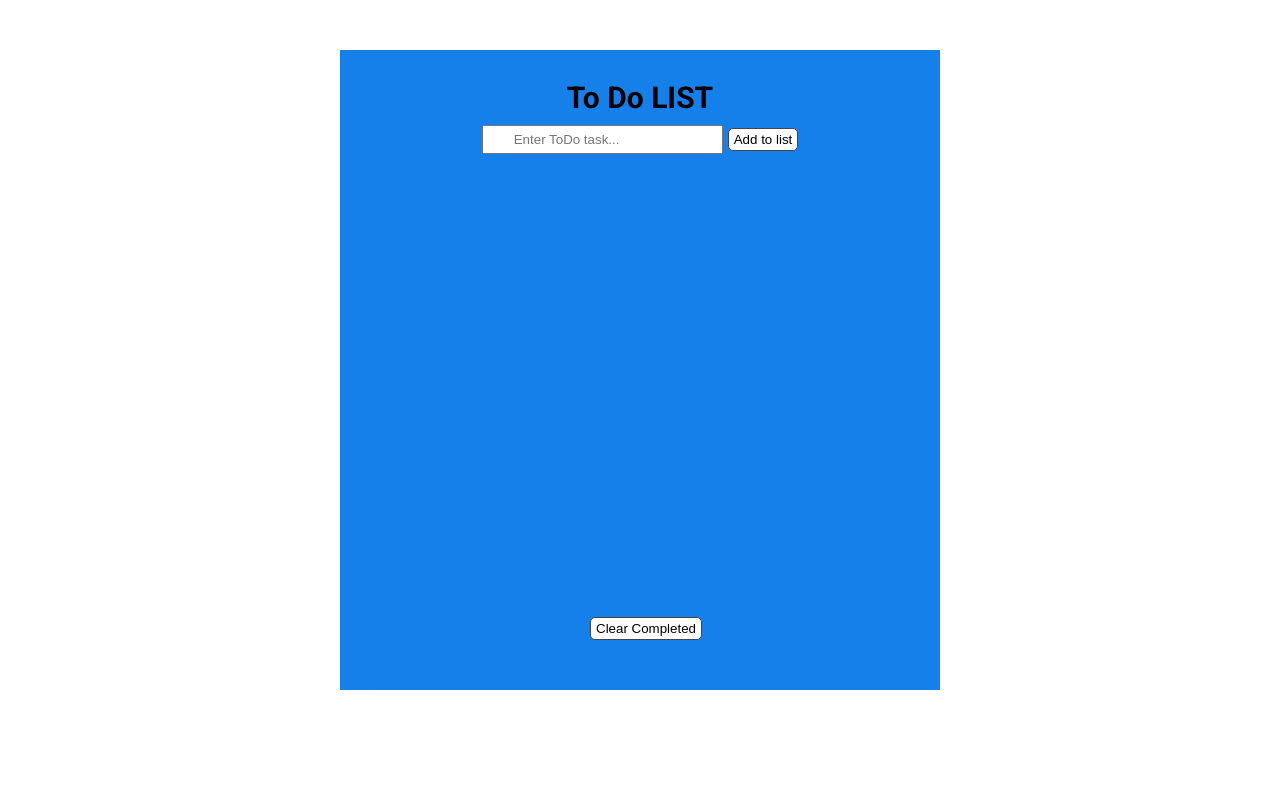
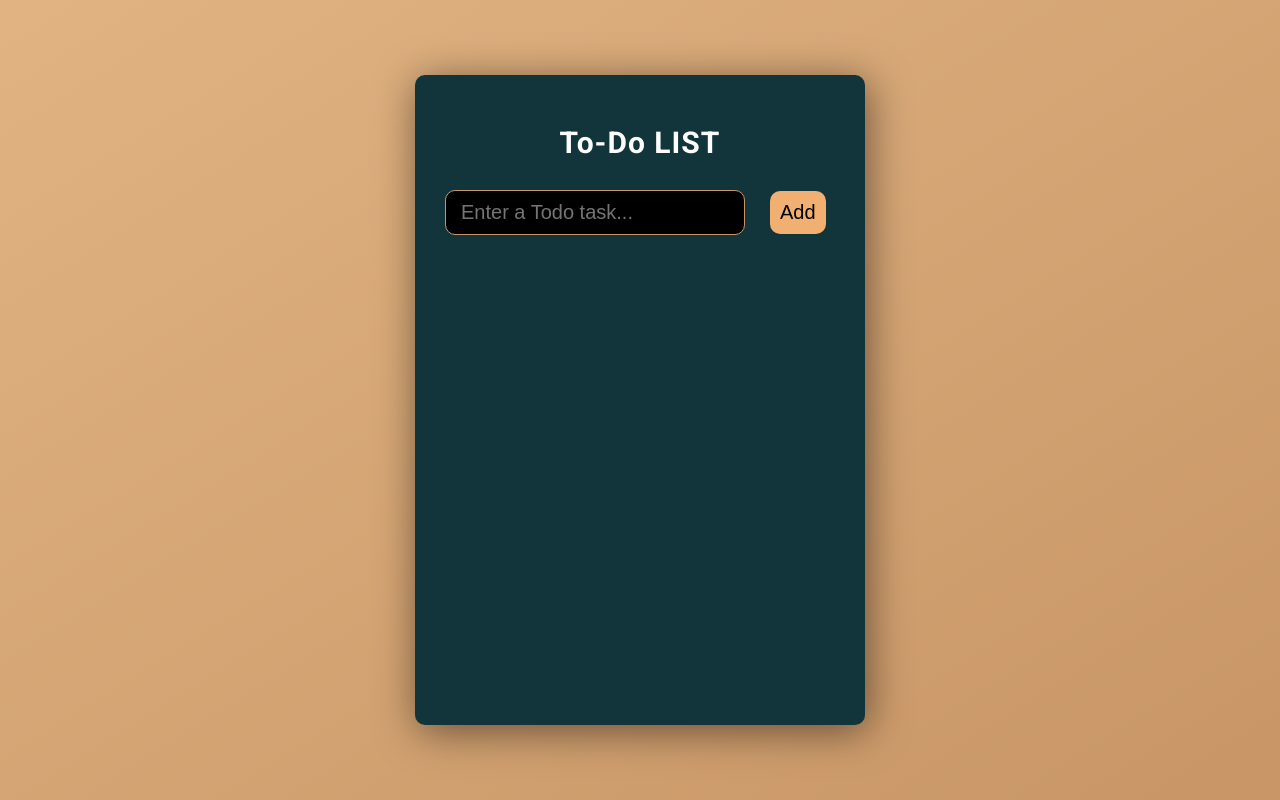
Before and after one commit to ichiomafrancis/todoList, a React (Create React App) app: page / in a window 1280 px wide. Built offline with nearby package versions, Linux system fonts and the light colour scheme.

Commit message:
the complete work

```diff
--- a/public/index.html
+++ b/public/index.html
@@ -7,8 +7,7 @@
     <meta name="theme-color" content="#000000" />
     <meta
       name="description"
-      content="Web site created using create-react-app"
-    />
+      content="Web site created using create-react-app" />
     <link rel="apple-touch-icon" href="%PUBLIC_URL%/logo192.png" />
     <!--
       manifest.json provides metadata used when your web app is installed on a
@@ -29,9 +28,14 @@
     <link rel="preconnect" href="https://fonts.gstatic.com" crossorigin />
     <link
       href="https://fonts.googleapis.com/css2?family=Roboto:wght@400;500;700&display=swap"
-      rel="stylesheet"
-    />
+      rel="stylesheet" />
     <!-- Font link ends here -->
+
+    <!-- Font awesome link starts here -->
+    <script
+      src="https://kit.fontawesome.com/649cec322d.js"
+      crossorigin="anonymous"></script>
+    <!-- Font awesome link ends here -->
     <title>Todo List</title>
   </head>
   <body>
--- a/src/App.css
+++ b/src/App.css
@@ -5,75 +5,127 @@
 }
 
 .app {
-  width: 60rem;
-  margin: 5rem auto;
-  background-color: #1680ea;
-  height: 80vh;
-  padding: 3rem 5rem;
+  background-color: #12343b;
+  min-width: 45rem;
+  min-height: 65rem;
+  padding: 3rem;
+  border-radius: 1rem;
+  box-shadow: 0.3rem 0.6rem 4rem rgba(0, 0, 0, 0.5);
+  margin: 1rem 0;
   position: relative;
 }
 
-.header > h1 {
-  margin-bottom: 1rem;
+.header {
+  font-size: 1.5rem;
+  color: #fff;
   text-align: center;
-  font-size: 3rem;
+  margin-top: 2rem;
+  margin-bottom: 3rem;
+  letter-spacing: 0.1rem;
 }
 
-.input--form {
+.form {
   display: flex;
-  justify-content: center;
+  gap: 2.5rem;
   align-items: center;
+  margin-bottom: 3rem;
+}
+.form-input {
+  outline: none;
+  width: 30rem;
+  padding: 1rem 1.5rem;
+  font-size: 2rem;
+  color: #ccc;
+  background-color: #000;
+  border: 0.1rem solid #c89666;
+  border-radius: 1rem;
+}
+
+button {
+  font-size: 2rem;
+  padding: 1rem;
+  border-radius: 1rem;
+  border: none;
+  cursor: pointer;
+  box-shadow: 0 1px 3px 0 rgba(0, 0, 0, 0.02);
+}
+
+button:hover {
+  transform: translateY(-1px);
+  box-shadow: 0 4px 12px rgba(0, 0, 0, 0.1);
+}
+
+.button-add {
+  background-color: #f1af71;
+}
+
+.list-wrapper {
   margin-bottom: 2rem;
 }
 
-.input--form > input {
-  padding: 0.5rem 3rem;
-  margin-right: 0.5rem;
+.list-item {
+  display: flex;
+  justify-content: space-between;
+  align-items: center;
+  border: 0.1rem solid #ccc;
+  border-radius: 0.5rem;
+  padding: 1rem;
+  padding-right: 0;
+  max-height: 3rem;
 }
 
-button {
-  border: 0.1rem solid #444;
-  padding: 0.3rem 0.5rem;
-  background-color: #fff;
-  border-radius: 0.5rem;
-  /* box-shadow: 0.3rem 0.3rem 0.3rem rgba(218, 13, 13, 0.1); */
+.list {
+  width: 22rem;
+  background-color: #12343b;
+  border: none;
+  color: #ccc;
+  font-size: 2rem;
+  padding-left: 1rem;
 }
 
-button:hover,
-button:active {
-  /* color: ; */
-  background-color: #16e027;
-  cursor: pointer;
+.button-complete,
+.button-edit,
+.button-delete {
+  outline: none;
+  padding: 0.5rem 1rem;
+  background-color: transparent;
+  border-radius: 50%;
 }
 
-.delete:hover,
-.delete:active {
-  /* color: ; */
+.button-complete {
+  color: #ff6c6c;
+}
+
+.button-edit {
+  color: #e2d029;
+}
+
+.button-delete {
+  color: lightseagreen;
+}
+
+.button-delete:hover,
+.button-delete:active {
   background-color: #f00;
 }
 
-.clear--completed {
+.complete {
+  text-decoration-style: solid;
+  text-decoration-line: line-through;
+  text-decoration-color: #ff6c6c;
+  opacity: 0.6;
+}
+
+input:focus,
+button:focus {
+  outline: none;
+}
+
+/* .clear--completed {
+  background-color: #f1af71;
+  padding: 1rem;
   position: absolute;
   bottom: 5rem;
-  left: 25rem;
-}
-
-.todo {
-  display: flex;
-  gap: 0.5rem;
-  align-items: center;
-  margin-bottom: 1rem;
-}
-
-.strike {
-  text-decoration: line-through;
-}
-
-.todo--item {
-  width: fit-content;
-  /* outline: none; */
-  border: 0.1rem solid #ccc;
-  padding: 0.3rem 3rem;
-  font-size: 2.5rem;
-  background-color: #ccc;
-}
+  left: 50%;
+  translate: -50% -50%;
+} */
--- a/src/App.js
+++ b/src/App.js
@@ -1,4 +1,4 @@
-import React, { useState } from "react";
+import React, { useState, useEffect } from "react";
 import "./App.css";
 import Header from "./components/Header";
 import InputForm from "./components/InputForm";
@@ -6,23 +6,37 @@ import ToDoList from "./components/ToDoList";
 // import { items } from "./components/Items";
 
 const App = () => {
-  const [todoList, setTodoList] = useState([]);
+  const initialState = JSON.parse(localStorage.getItem("todoList")) || [];
+  const [input, setInput] = useState("");
+  const [todoList, setTodoList] = useState(initialState);
+  const [editTodo, setEditTodo] = useState(null);
 
-  const addTask = (input) => {
-    if (input.length !== 0) {
-      let newItem = [
-        ...todoList,
-        { id: todoList.length + 1, task: input, complete: false },
-      ];
-      setTodoList(newItem);
-    }
-  };
+  useEffect(() => {
+    localStorage.setItem("todoList", JSON.stringify(todoList));
+  }, [todoList]);
 
   return (
     <div className="app">
-      <Header />
-      <InputForm addTask={addTask} />
-      <ToDoList todoList={todoList} />
+      <div>
+        <Header />
+      </div>
+      <div>
+        <InputForm
+          input={input}
+          setInput={setInput}
+          todoList={todoList}
+          setTodoList={setTodoList}
+          editTodo={editTodo}
+          setEditTodo={setEditTodo}
+        />
+      </div>
+      <div>
+        <ToDoList
+          todoList={todoList}
+          setTodoList={setTodoList}
+          setEditTodo={setEditTodo}
+        />
+      </div>
     </div>
   );
 };
--- a/src/components/Header.js
+++ b/src/components/Header.js
@@ -1,11 +1,11 @@
 import React from "react";
 
-function Header() {
+const Header = () => {
   return (
     <div className="header">
-      <h1>To Do LIST</h1>
+      <h1>To-Do LIST</h1>
     </div>
   );
-}
+};
 
 export default Header;
--- a/src/components/InputForm.js
+++ b/src/components/InputForm.js
@@ -1,29 +1,63 @@
-import React, { useState } from "react";
+import React, { useEffect } from "react";
 
-function InputForm({ addTask }) {
-  const [input, setInput] = useState("");
-
-  const handleInputChange = (e) => {
-    setInput(e.currentTarget.value);
+const InputForm = ({
+  input,
+  setInput,
+  todoList,
+  setTodoList,
+  editTodo,
+  setEditTodo,
+}) => {
+  const updateTodo = (id, task, completed) => {
+    // console.log(`${id} ${task} ${completed}`);
+    const newTodo = todoList.map((todo) => {
+      return todo.id === id ? { id, task, completed } : todo;
+    });
+    // console.log(newTodo);
+    setTodoList(newTodo);
+    setEditTodo("");
   };
 
-  const handleAddItem = (e) => {
-    e.preventDefault();
-    addTask(input);
-    setInput("");
+  useEffect(() => {
+    if (editTodo) {
+      setInput(editTodo.task);
+    } else {
+      setInput("");
+    }
+  }, [setInput, editTodo]);
+
+  const handleInputChange = (event) => {
+    setInput(event.target.value);
+  };
+
+  const handleFormSubmit = (event) => {
+    event.preventDefault();
+    if (!editTodo) {
+      setTodoList([
+        ...todoList,
+        { id: todoList.length + 1, task: input, completed: false },
+      ]);
+      setInput("");
+    } else {
+      updateTodo(editTodo.id, input, editTodo.completed);
+    }
   };
 
   return (
-    <div className="input--form">
+    <form onSubmit={handleFormSubmit} className="form">
       <input
         type="text"
         value={input}
+        required
         onChange={handleInputChange}
-        placeholder="Enter ToDo task..."
+        placeholder="Enter a Todo task..."
+        className="form-input"
       />
-      <button onClick={handleAddItem}>Add to list</button>
-    </div>
+      <button className="button-add" type="submit">
+        {editTodo ? "OK" : "Add"}
+      </button>
+    </form>
   );
-}
+};
 
 export default InputForm;
--- a/src/components/ToDo.js
+++ b/src/components/ToDo.js
@@ -1,22 +1,29 @@
-import React, { useState } from "react";
+import React from "react";
 
-function ToDo({ id, task }) {
-  const [complete, setComplete] = useState(false);
-
-  const handleToggle = () => {
-    setComplete((prev) => !prev);
-  };
-
+const ToDo = ({ task, completed, markDone, editTask, deleteTodo }) => {
   return (
-    <div className="todo">
-      <ul>
-        <li className={`todo--item ${complete ? "strike" : ""}`}>{task}</li>
-      </ul>
-      <button className="delete">X</button>
-      <button onClick={handleToggle} className="done">
-        Done
-      </button>
+    <div className="list-wrapper">
+      <li className="list-item">
+        <input
+          type="text"
+          value={task}
+          className={`list ${completed ? "complete" : ""}`}
+          onChange={(event) => event.preventDefault()}
+        />
+        <div>
+          <button className="button-complete" onClick={markDone}>
+            <i className="fa fa-check-circle"></i>
+          </button>
+          <button className="button-edit" onClick={editTask}>
+            <i className="fa fa-edit"></i>
+          </button>
+          <button className="button-delete" onClick={deleteTodo}>
+            <i className="fa fa-trash"></i>
+          </button>
+        </div>
+      </li>
     </div>
   );
-}
+};
+
 export default ToDo;
--- a/src/components/ToDoList.js
+++ b/src/components/ToDoList.js
@@ -1,19 +1,51 @@
 import React from "react";
 import ToDo from "./ToDo";
 
-function ToDoList({ todoList, handleFilter, deleteTodoItem }) {
+const ToDoList = ({ todoList, setTodoList, setEditTodo }) => {
+  const handleToggle = (todo) => {
+    const toggle = todoList.map((item) => {
+      if (item.id === todo.id) {
+        return { ...item, completed: !item.completed };
+      }
+      return item;
+    });
+    setTodoList(toggle);
+    // setTodoList(
+    //   todoList.map((item) => {
+    //     if (item.id === todo.id) {
+    //       return { ...item, completed: !item.completed };
+    //     }
+    //     return item;
+    //   })
+    // );
+  };
+
+  const handleEdit = ({ id }) => {
+    const findTodo = todoList.find((todo) => todo.id === id);
+    setEditTodo(findTodo);
+  };
+
+  const handleDelete = ({ id }) => {
+    setTodoList(todoList.filter((todo) => todo.id !== id));
+  };
+
   const toDos = todoList.map((todo) => {
-    return <ToDo key={todo.id} {...todo} deleteTodoItem={deleteTodoItem} />;
+    return (
+      <ToDo
+        key={todo.id}
+        {...todo}
+        markDone={() => handleToggle(todo)}
+        editTask={() => handleEdit(todo)}
+        deleteTodo={() => handleDelete(todo)}
+      />
+    );
   });
-
   return (
     <div>
       {toDos}
-      <button onClick={handleFilter} className="clear--completed">
-        Clear Completed
-      </button>
+      {/* <button className="clear--completed">Clear Completed</button> */}
     </div>
   );
-}
+};
 
 export default ToDoList;
--- a/src/index.css
+++ b/src/index.css
@@ -4,4 +4,9 @@ HTML {
 
 body {
   font-family: "Roboto", sans-serif;
+  background: linear-gradient(to right bottom, #e1b382, #c89666);
+  min-height: 100vh;
+  display: flex;
+  justify-content: center;
+  align-items: center;
 }
```
